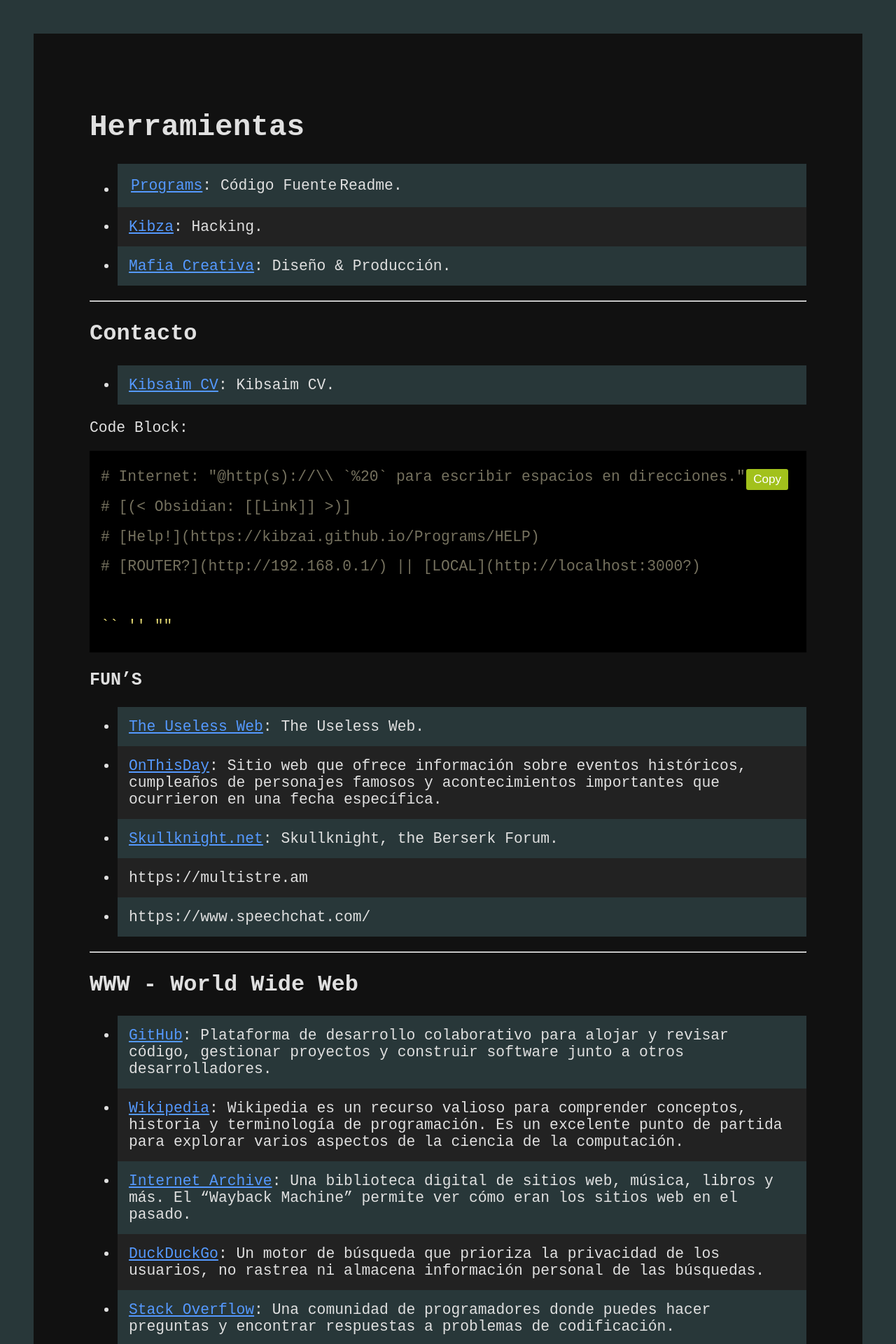
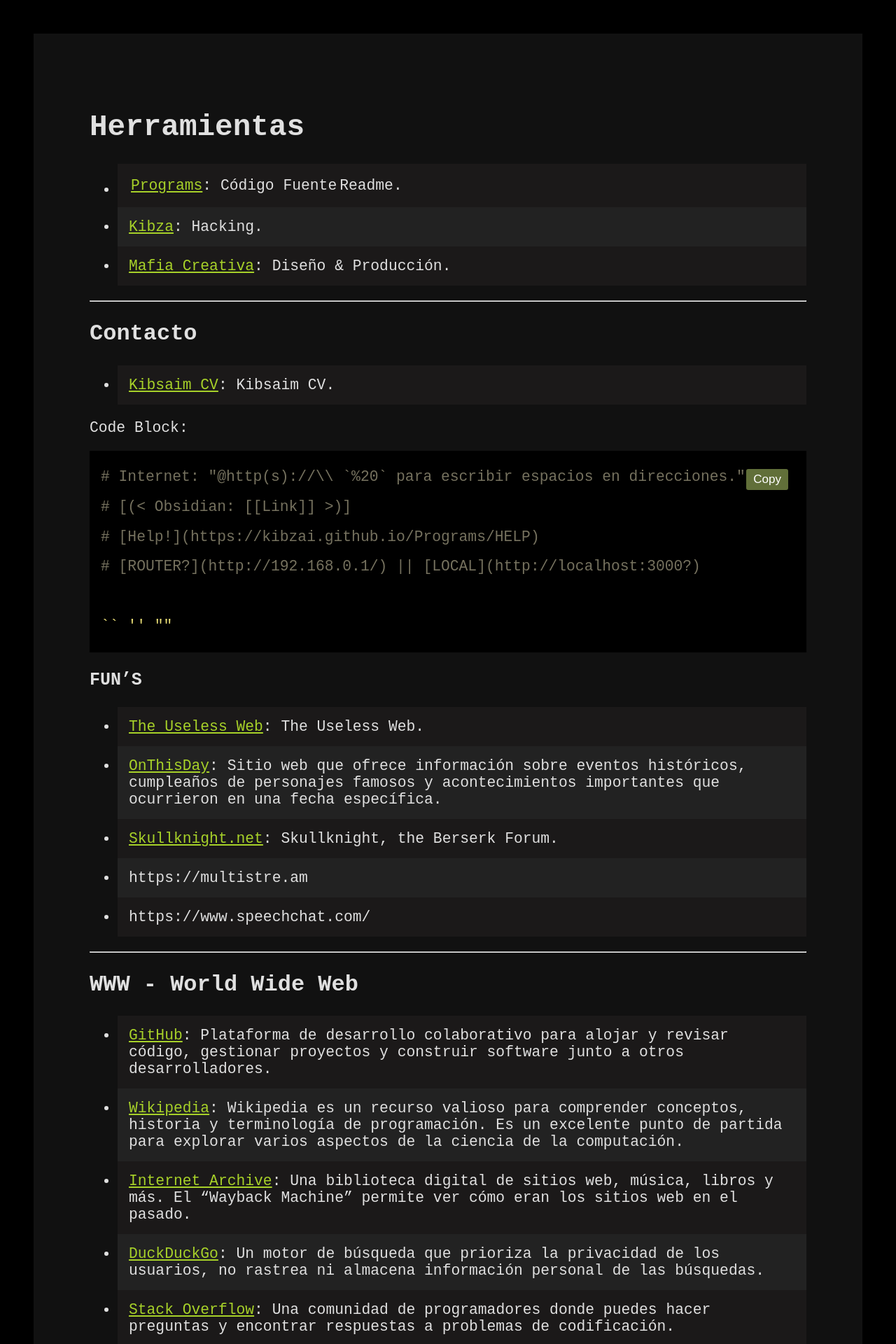
Before and after one commit to Kibzai/Programs, a Jekyll site: the page built from index.md, in a window 1280 px wide. Shown: the top 1920 px of the page at 70% size. Built offline with Jekyll 4.4.1, drawn with Linux system fonts in a browser that asks for light colours.

Commit message:
Update style.css

```diff
--- a/assets/css/style.css
+++ b/assets/css/style.css
@@ -2,7 +2,7 @@
 
 /* Base Dark Mode Styles */
 body.dark-mode {
-    background-color: #283739;
+    background-color: #000;
     font-family: 'Courier New', Courier, monospace;
     color: #e0e0e0;
     margin: 3rem;
@@ -10,7 +10,7 @@
 }
 
 body.dark-mode a {
-    color: #5599ff;
+    color: #a7d129;
 }
 
 body.dark-mode .content {
@@ -22,7 +22,7 @@
     background: #222;
     padding: 1rem;
 }
-li:nth-child(odd) { background: #283739; }
+li:nth-child(odd) { background: #1b1919; }
 
 /* Code Block Styling with Wrap */
 body.dark-mode pre{
@@ -31,7 +31,7 @@
     overflow-x: auto; /* Enables horizontal scrolling for long lines */
     white-space: pre-wrap; /* Ensures wrapping of long lines */
     word-wrap: break-word;
-    color: #a2c11c;
+    color: #a7d129;
 }
 
 /* Code Block Styling */
@@ -48,7 +48,7 @@
     float: right;
     top: 10px;
     right: 10px;
-    background-color: #a2c11c;
+    background-color: #616f39;
     color: white;
     border: none;
     border-radius: 3px;
@@ -59,5 +59,5 @@
 
 /* Hover Effect for Copy Button */
 .copy-btn:hover {
-    background-color: #4a8eda;
+    background-color: #a7d129;
 }
```
